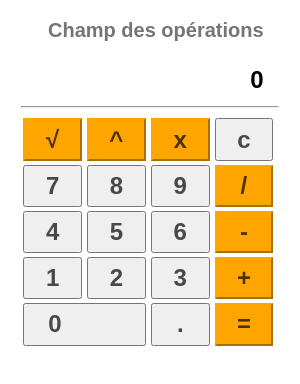
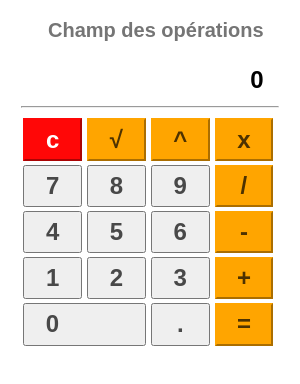
Before and after one commit to MarioMajila/Calculator, an Electron app: page index.html in a window 300 px wide. Drawn offline with Linux system fonts and the light colour scheme.

Commit message:
Modification du design

```diff
--- a/assets/style.css
+++ b/assets/style.css
@@ -35,6 +35,12 @@
     margin-top: 4px;
 }
 
+#btnBox #box .clean{
+    background-color: rgb(255, 7, 7);
+    border-color: rgb(255, 7, 7);
+    color: rgb(255, 255, 255);
+}
+
 #btnBox #box .operation{
     background-color: orange;
     border-color: orange;
@@ -43,5 +49,5 @@
 #btnBox #box #zero{
     width: 48%;
     text-align: left;
-    padding-left: 9%;
+    padding-left: 8%;
 }
--- a/index.html
+++ b/index.html
@@ -13,10 +13,10 @@
       <hr>
       <div id="btnBox">
           <div id="box">
+              <button id="clean" value="0" class="clean">c</button>
               <button id="sqrt" value="sqrt" class="operation">√</button>
               <button id="pow" value="pow" class="operation">^</button>
               <button id="mult" value="x" class="operation">x</button>
-              <button id="clean" value="0">c</button>
             </div>
         <div id="box">
           <button id="sept" value="7">7</button>
```
